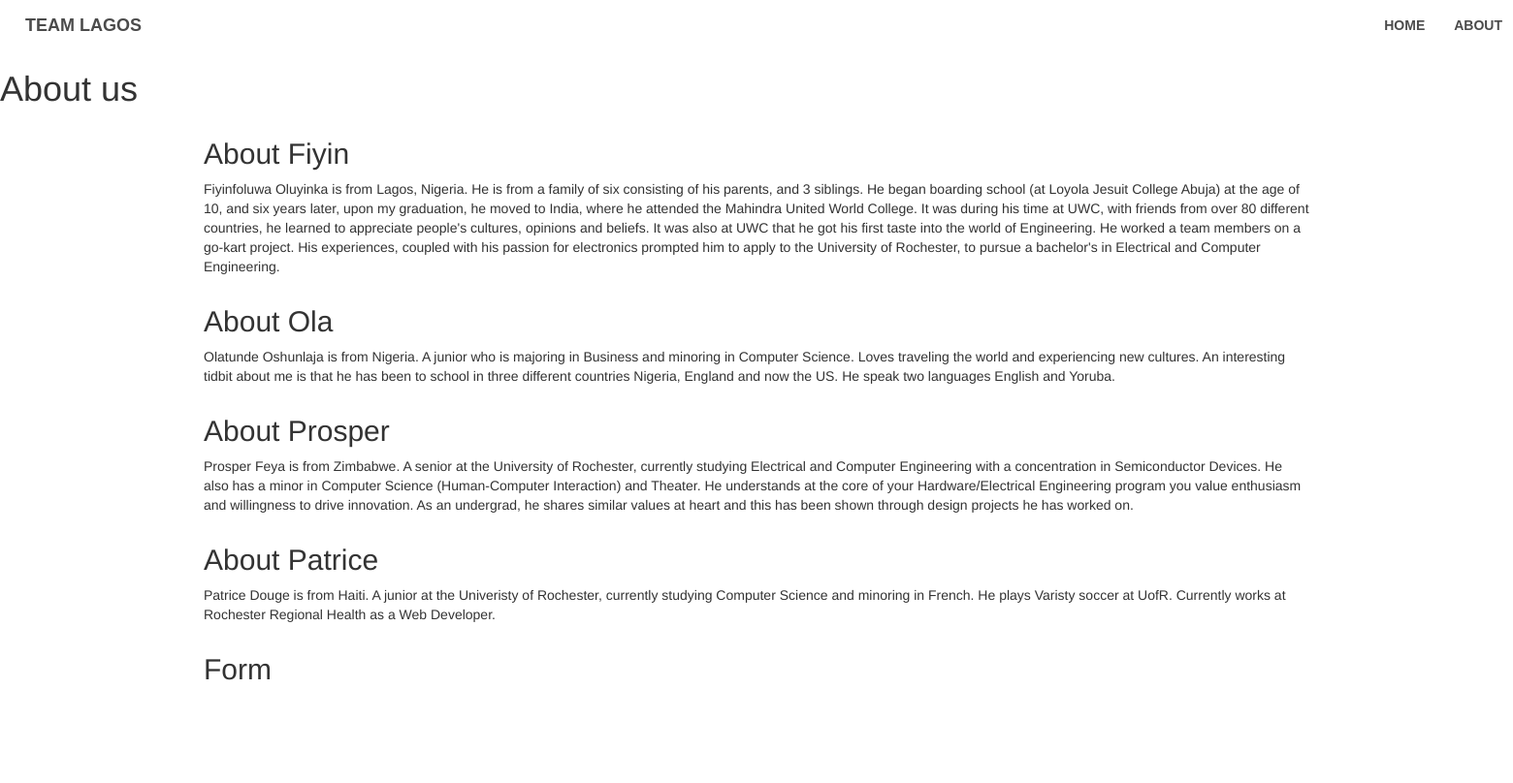
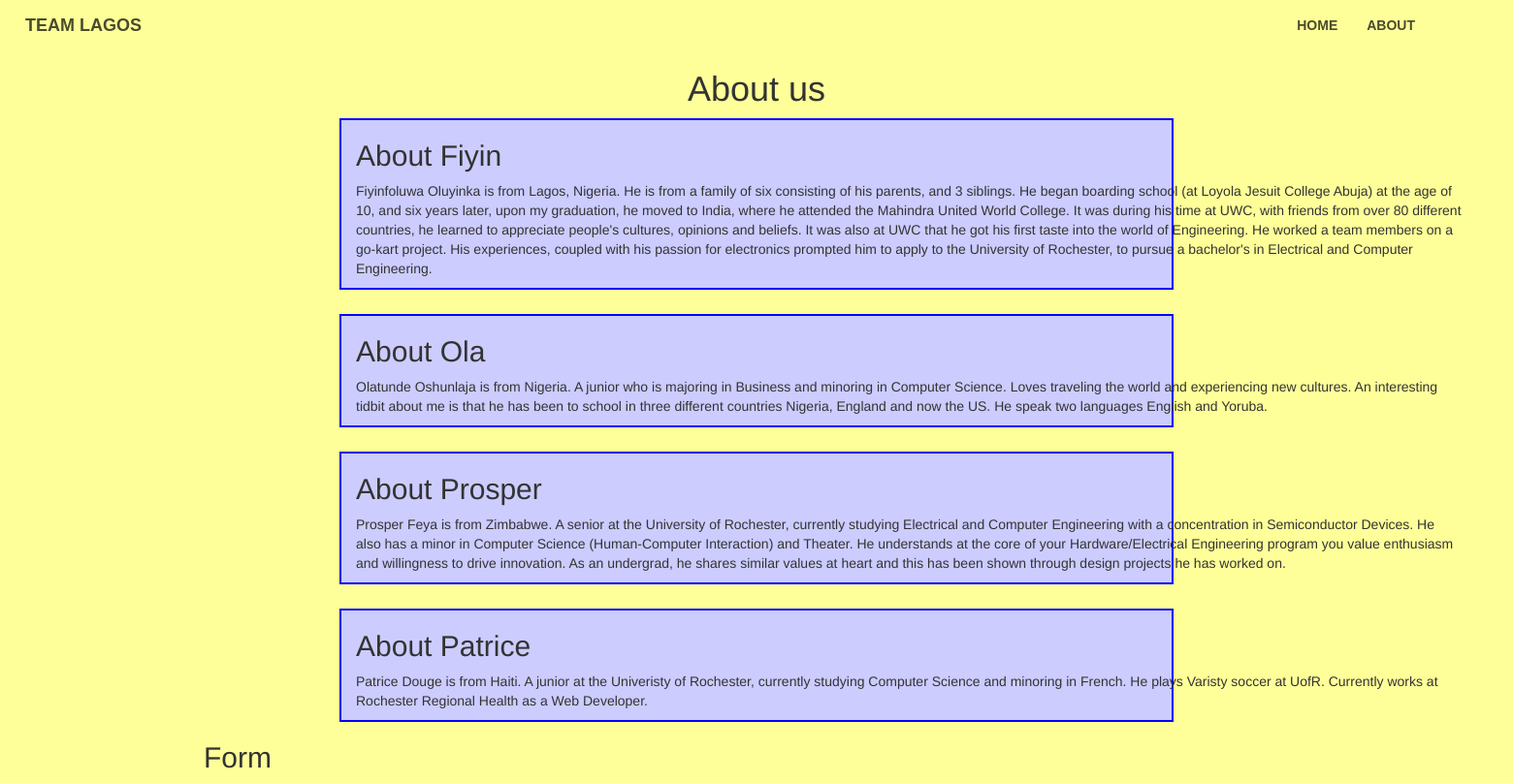
Before and after one commit to PatriceDouge/csc174_assignment04, a PHP site: page /about.php in a window 1560 px wide. Shown: the whole page at 97% size. Before the commit the page ends 702 px from the top, so only its background shows below. Run offline with PHP 8.4, Linux system fonts and the light colour scheme.

Commit message:
Add files via upload
Updated by Alexander

```diff
--- a/css/main.css
+++ b/css/main.css
@@ -1,3 +1,7 @@
+ body {
+  background: #ffff99 !important;
+}
+
 /* NAVIGATION */
 
 
@@ -13,7 +17,12 @@
     font-family: 'Poppins', sans-serif;
     font-weight: 700;
     border: none;
-    padding: 0 10px 0 10px;
+    padding: 0 100px 0 10px;
+
+}
+
+.navbar-brand {
+  font-size: 50px;
 }
 
 .navbar a {
@@ -41,7 +50,7 @@
 
 .header {
 
-
+text-align: center;
 
 }
 
@@ -57,14 +66,15 @@
       text-transform: uppercase;
       text-decoration: none;
       white-space: nowrap;
-      background-color: #000000; /*change this color to what you think works best*/
+      background-color: blue; /*change this color to what you think works best*/
       border-radius: 4px;
       border: 1px solid #ffffff;
       cursor: pointer;
       position: absolute;
       /*change these two to what values you think looks best - preferably centered*/
-      top: 130px;
+      top: 135px;
       left: 650px;
+      margin-left: 20px;
 
 }
 
@@ -72,14 +82,16 @@
 
   background-color: #00FFFF;
   border: 1px solid #FFFFFF;
-
 }
 
 /* DIASPORA */
 
 .diaspora {
 
-
+border: 2px solid blue;
+ background-color: #ccccff;
+margin-left: 350px;
+margin-right: 350px;
 
 }
 
@@ -87,6 +99,37 @@
 
 .about-header {
 
-
+text-align: center;
 
 }
+
+.fiyin {
+  border: 2px solid blue;
+  background-color: #ccccff;
+margin-left: 350px;
+margin-right: 350px;
+margin-bottom: 25px;
+}
+
+.ola {
+   border: 2px solid blue;
+   background-color: #ccccff;
+margin-left: 350px;
+margin-right: 350px;
+margin-bottom: 25px;
+}
+
+.prosper {
+   border: 2px solid blue;
+   background-color: #ccccff;
+margin-left: 350px;
+margin-right: 350px;
+margin-bottom: 25px;
+}
+
+.patrice {
+   border: 2px solid blue;
+   background-color: #ccccff;
+margin-left: 350px;
+margin-right: 350px;
+}
```
